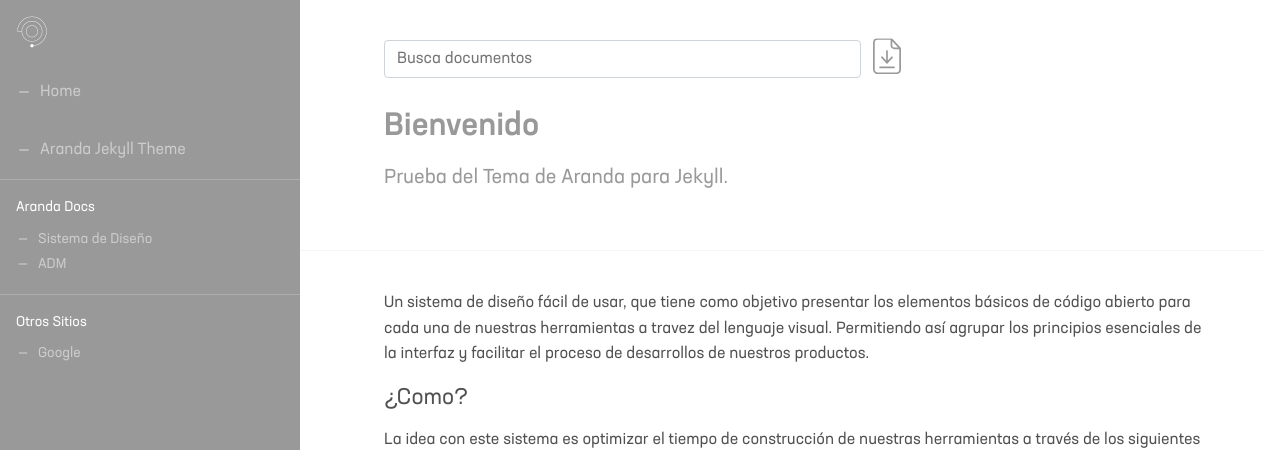
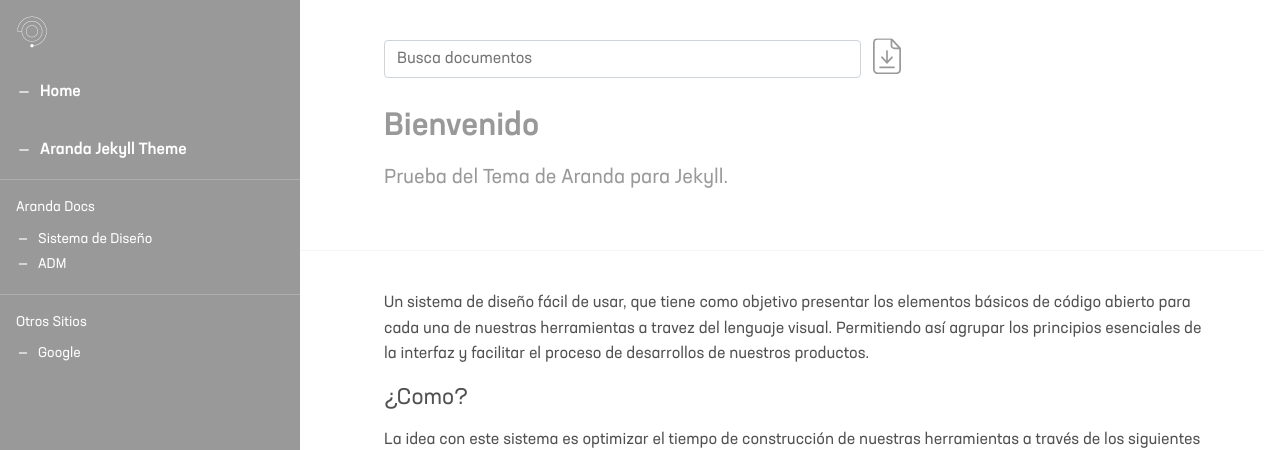
Before and after one commit to aranda-docs/aranda-jekyll-theme, a Jekyll site: the page built from test/index.md, in a window 1280 px wide. Shown: the top 450 px of the page. Built offline with Jekyll 4.4.1, drawn with Linux system fonts in a browser that asks for light colours.

Commit message:
Update _sidebar.scss

```diff
--- a/_sass/components/_sidebar.scss
+++ b/_sass/components/_sidebar.scss
@@ -44,9 +44,10 @@
   a:not(.logo) {
     // text-transform: capitalize;      // @CHANGE
     display: block;
-    color: transparentize($white, 0.5);
+    color: $white;
     // font-size: $typo_sparrow;        // @CHANGE
-    font-weight: 400;
+    text-decoration-line: underline;
+    font-weight: 500;
     text-decoration:none;
     padding: $margin_small/3 0;
     padding: $margin;
```
